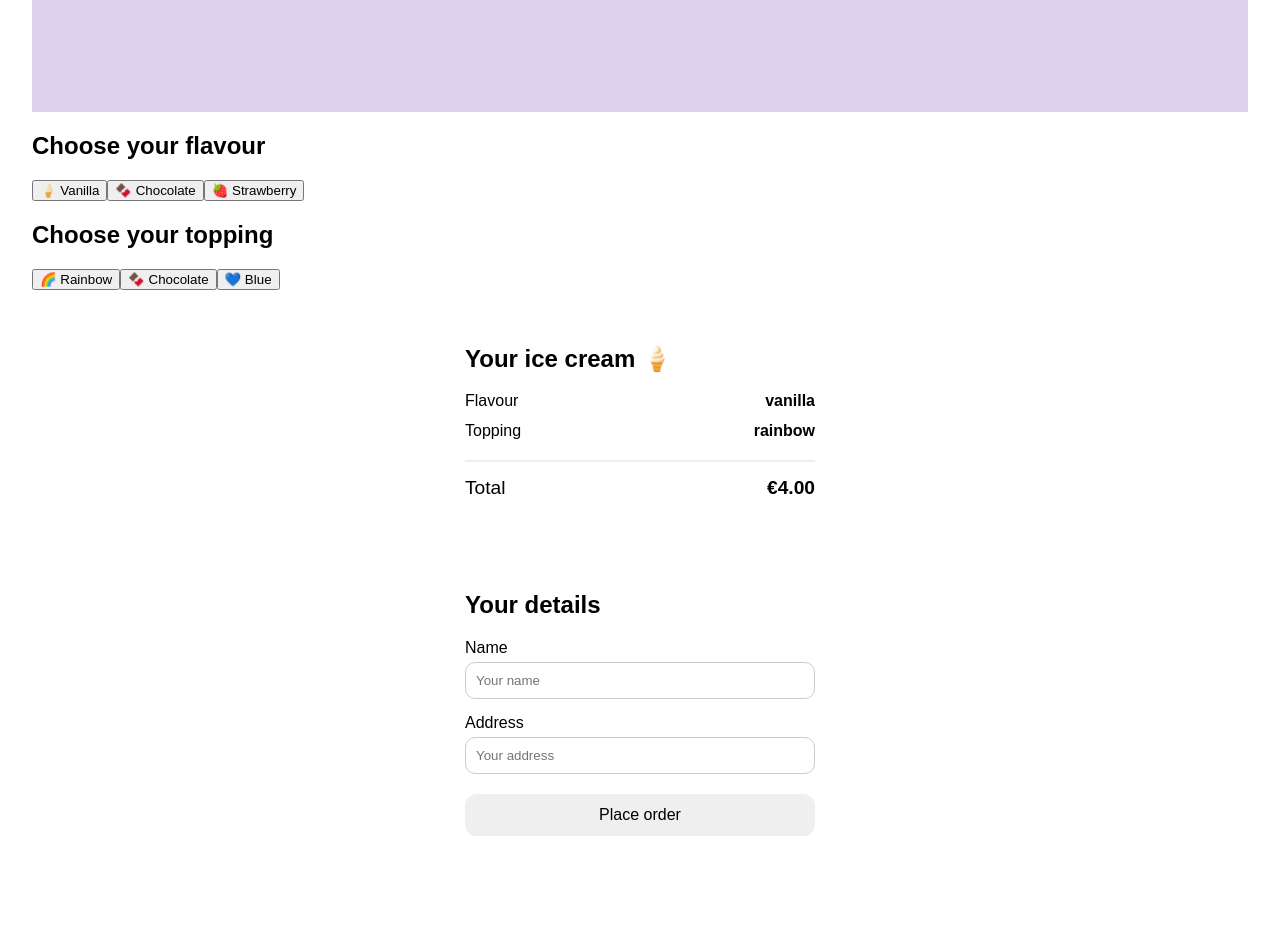
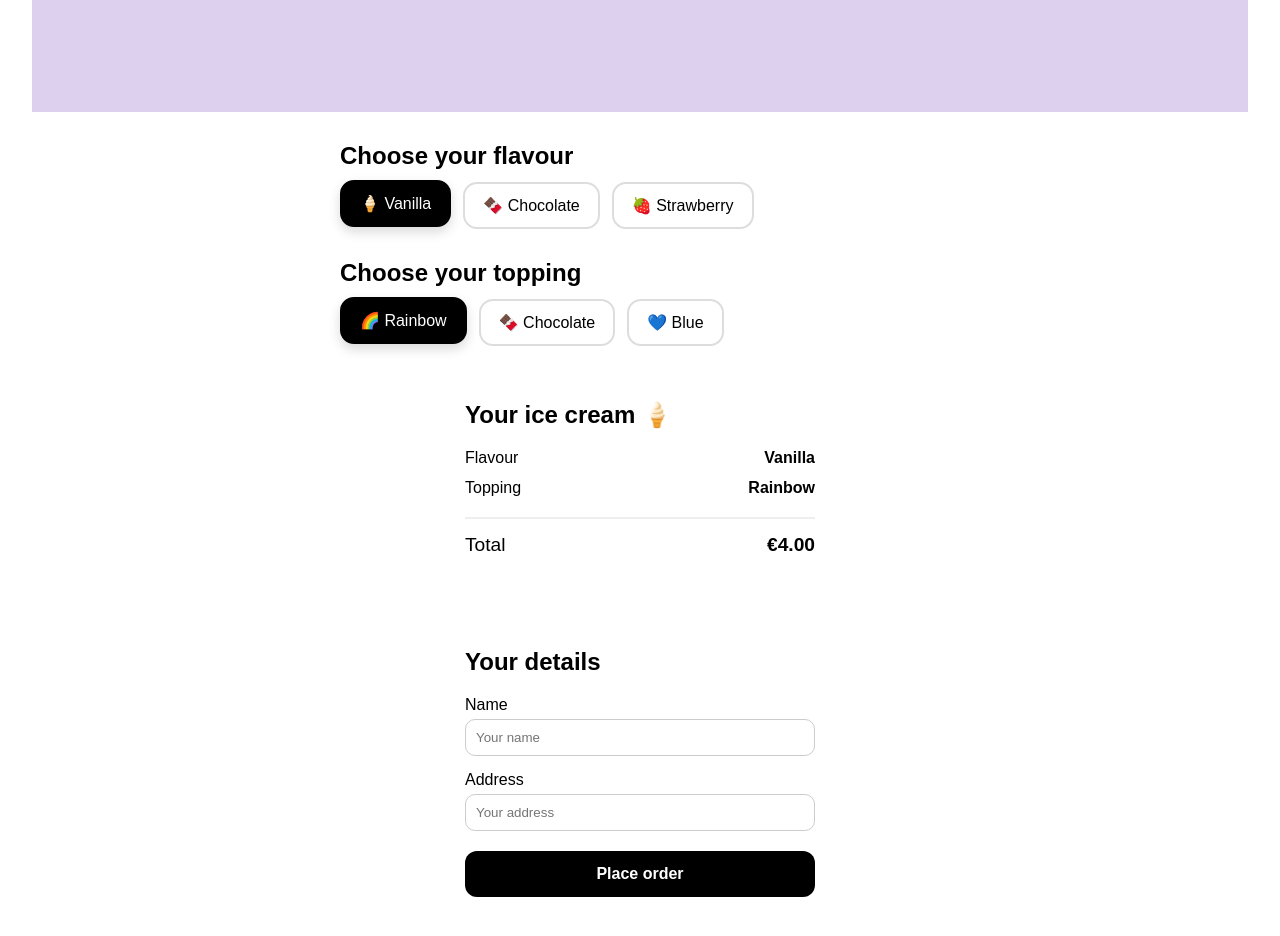
Before and after one commit to Audrey550/ben-jerrys-frontend, a Vue app: page / in a window 1280 px wide. Shown: the part 500-1436 px from the top of the page. Built offline with nearby package versions, Linux system fonts and the light colour scheme; no server answers.

Commit message:
Polish order flow and button interactions

```diff
--- a/src/App.vue
+++ b/src/App.vue
@@ -7,11 +7,24 @@ const selectedTopping = ref('rainbow')
 
 const customerName = ref('')
 const customerAddress = ref('')
+const orderSuccess = ref(false)
 
 const flavourPrices = {
     vanilla: 3.50,
     chocolate: 4.00,
     strawberry: 3.75
+}
+
+const flavourNames = {
+    vanilla: 'Vanilla',
+    chocolate: 'Chocolate',
+    strawberry: 'Strawberry'
+}
+
+const toppingNames = {
+    rainbow: 'Rainbow',
+    chocolate: 'Chocolate',
+    blue: 'Blue'
 }
 
 const toppingPrices = {
@@ -28,6 +41,8 @@ const totalPrice = computed(() => {
 })
 
 async function createOrder() {
+    orderSuccess.value = false
+
     const order = {
         customer: {
             name: customerName.value,
@@ -53,6 +68,8 @@ async function createOrder() {
     const data = await response.json()
 
     console.log('Order:', data)
+
+    orderSuccess.value = true
 }
 
 let iceCreamScene = null
@@ -149,12 +166,12 @@ watch(selectedTopping, (newTopping) => {
 
           <div class="summary-item">
               <span>Flavour</span>
-              <strong>{{ selectedFlavour }}</strong>
+              <strong>{{ flavourNames[selectedFlavour] }}</strong>
           </div>
 
           <div class="summary-item">
               <span>Topping</span>
-              <strong>{{ selectedTopping }}</strong>
+              <strong>{{ toppingNames[selectedTopping] }}</strong>
           </div>
 
           <div class="summary-total">
@@ -163,7 +180,12 @@ watch(selectedTopping, (newTopping) => {
           </div>
       </section>
 
-      <section class="customer-form">
+
+        <div v-if="orderSuccess" class="order-success">
+            🍦Order placed successfully!
+        </div>
+
+        <section class="customer-form">
             <h2>Your details</h2>
 
             <label for="customer-name">
@@ -188,11 +210,11 @@ watch(selectedTopping, (newTopping) => {
                 placeholder="Your address"
             >
 
-          <button class="place-order-button"
+            <button class="place-order-button"
               @click="createOrder"
-          >
+            >
               Place order
-          </button>
-      </section>
+            </button>
+        </section>
     </main>
 </template>
--- a/src/style.css
+++ b/src/style.css
@@ -84,9 +84,88 @@ main {
 .place-order-button {
     width: 100%;
     margin-top: 20px;
-    padding: 12px;
+    padding: 14px;
     border: none;
     border-radius: 12px;
     cursor: pointer;
     font-size: 1rem;
+    font-weight: 600;
+    background: #000;
+    color: #fff;
+    transition: transform 0.2s ease, box-shadow 0.2s ease;
 }
+
+.place-order-button:hover {
+    transform: translateY(-2px);
+    box-shadow: 0 6px 14px rgba(0, 0, 0, 0.15);
+}
+
+.place-order-button:active {
+    transform: translateY(0);
+    box-shadow: none;
+}
+
+.order-success {
+    margin: 24px auto;
+    padding: 16px 20px;
+    max-width: 500px;
+
+    background: #dff5e3;
+    border: 2px solid #6bbf7a;
+    border-radius: 12px;
+
+    color: #245c2d;
+    font-weight: 600;
+    text-align: center;
+
+    box-shadow: 0 4px 12px rgba(0, 0, 0, 0.08);
+}
+
+.customizer {
+    width: min(90%, 600px);
+    margin: 30px auto;
+}
+
+.customizer h2 {
+    margin-top: 30px;
+    margin-bottom: 12px;
+}
+
+.options {
+    display: flex;
+    gap: 12px;
+    flex-wrap: wrap;
+}
+
+.options button {
+    padding: 12px 18px;
+    border: 2px solid #ddd;
+    border-radius: 14px;
+
+    background: white;
+    cursor: pointer;
+
+    font-size: 1rem;
+    font-weight: 500;
+
+    transition:
+        transform 0.25s ease,
+        background-color 0.35s ease,
+        color 0.35s ease,
+        border-color 0.35s ease,
+        box-shadow 0.35s ease;
+}
+
+.options button:hover {
+    transform: translateY(-2px);
+    border-color: #999;
+    box-shadow: 0 5px 12px rgba(0, 0, 0, 0.08);
+}
+
+.options button.active {
+    transform: translateY(-2px);
+    border-color: #000;
+    background: #000;
+    color: white;
+    box-shadow: 0 5px 12px rgba(0, 0, 0, 0.15);
+}
```
